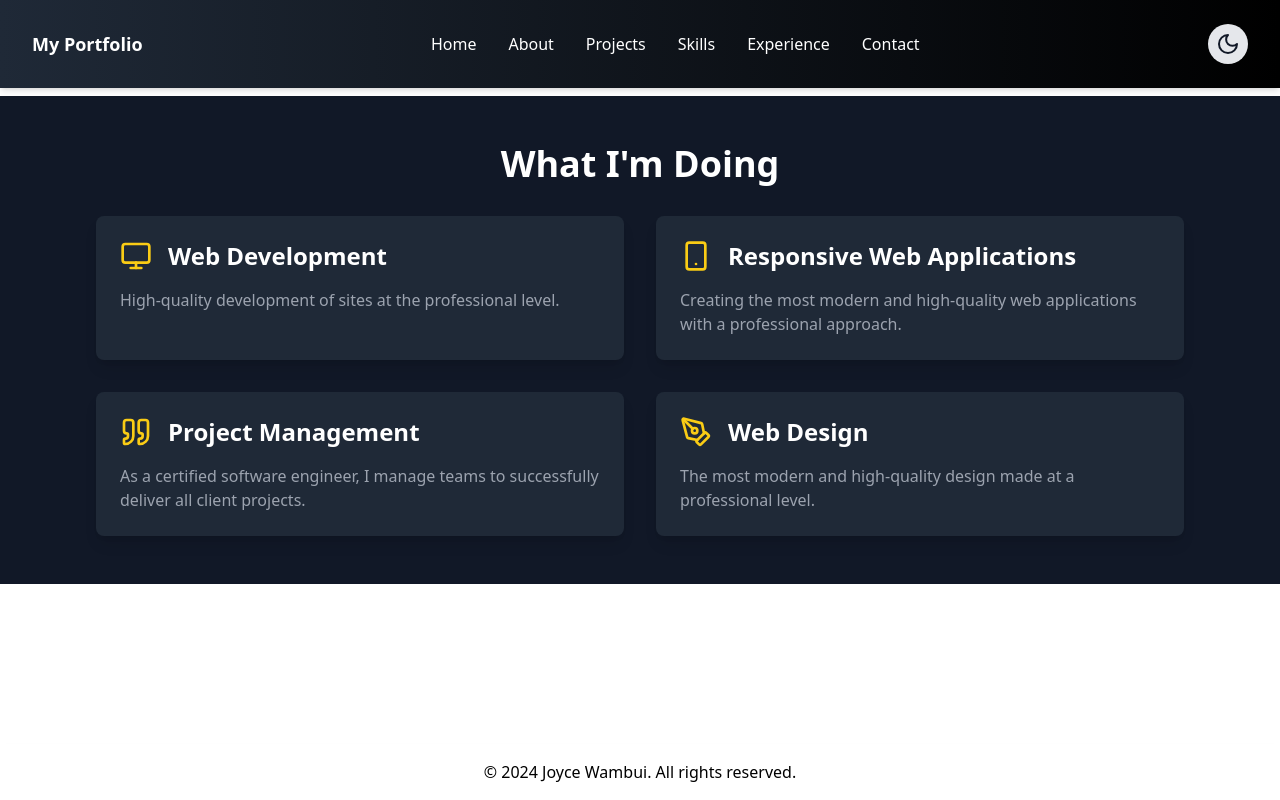
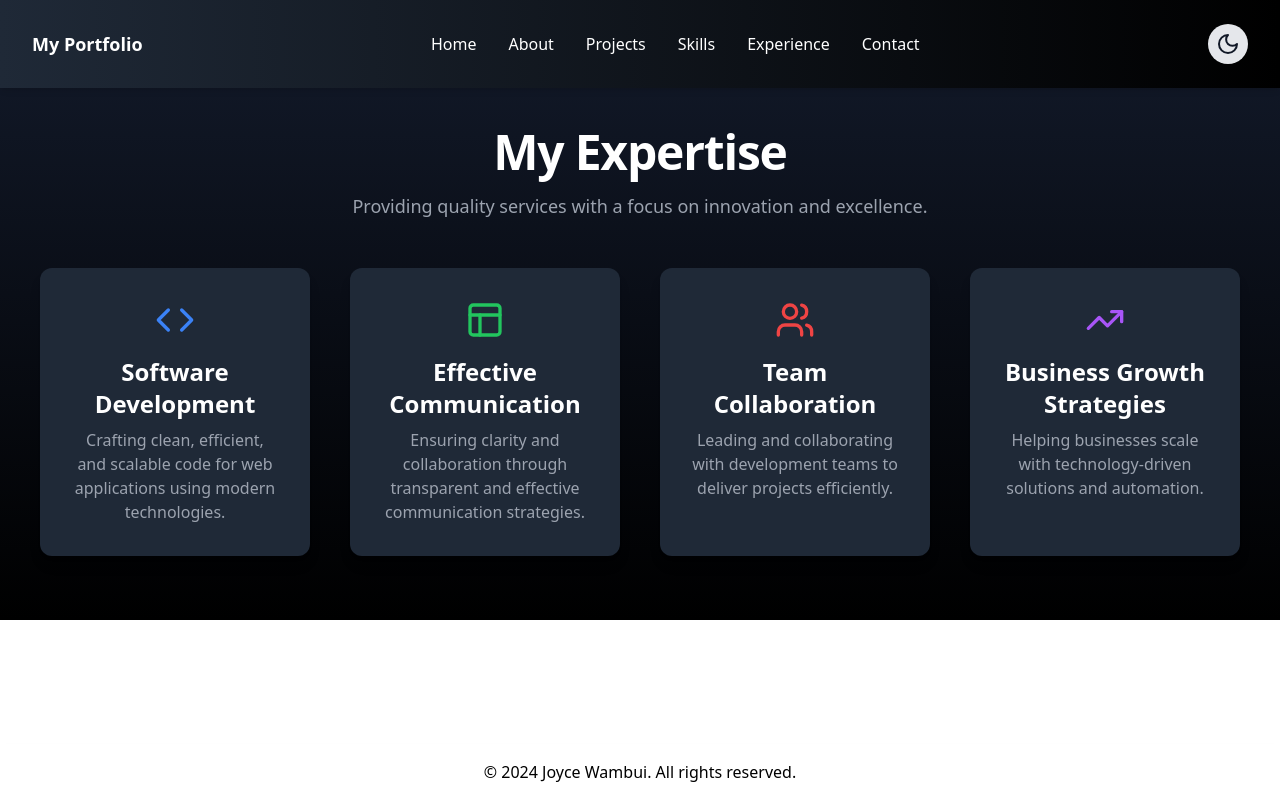
Before and after one commit to joy-devs/my_portfolio, a React (Vite) app: page /experience in a window 1280 px wide. Built offline with nearby package versions, Linux system fonts and the light colour scheme.

Commit message:
made changes on the experience file

```diff
--- a/src/components/experience.tsx
+++ b/src/components/experience.tsx
@@ -1,50 +1,49 @@
 import React from 'react';
-import { Monitor, Smartphone, Quote, PenTool } from 'lucide-react'; // Example for icons, replace with your choice
+import { Code, Layout, Users, TrendingUp } from 'lucide-react';
 
 const services = [
   {
-    icon: <Monitor className="w-8 h-8 text-yellow-400" />, // Example icon
-    title: 'Web Development',
-    description: 'High-quality development of sites at the professional level.',
+    icon: <Code className="w-10 h-10 text-blue-500" />,
+    title: 'Software Development',
+    description: 'Crafting clean, efficient, and scalable code for web applications using modern technologies.',
   },
   {
-    icon: <Smartphone className="w-8 h-8 text-yellow-400" />, // Example icon
-    title: 'Responsive Web Applications',
-    description: 'Creating the most modern and high-quality web applications with a professional approach.',
+    icon: <Layout className="w-10 h-10 text-green-500" />,
+    title: 'Effective Communication',
+    description: 'Ensuring clarity and collaboration through transparent and effective communication strategies.',
   },
   {
-    icon: <Quote className="w-8 h-8 text-yellow-400" />, // Example icon
-    title: 'Project Management',
-    description: 'As a certified software engineer, I manage teams to successfully deliver all client projects.',
+    icon: <Users className="w-10 h-10 text-red-500" />,
+    title: 'Team Collaboration',
+    description: 'Leading and collaborating with development teams to deliver projects efficiently.',
   },
   {
-    icon: <PenTool className="w-8 h-8 text-yellow-400" />, // Example icon
-    title: 'Web Design',
-    description: 'The most modern and high-quality design made at a professional level.',
+    icon: <TrendingUp className="w-10 h-10 text-purple-500" />,
+    title: 'Business Growth Strategies',
+    description: 'Helping businesses scale with technology-driven solutions and automation.',
   },
 ];
 
 const WhatImDoing: React.FC = () => {
   return (
-    <div className="bg-gray-900 text-white py-12 mt-24">
-      <div className="text-center mb-8">
-        <h2 className="text-4xl font-bold">What I'm Doing</h2>
+    <section className="bg-gradient-to-b from-gray-900 to-black text-white py-16 mt-16">
+      <div className="text-center mb-12">
+        <h2 className="text-5xl font-extrabold tracking-tight">My Expertise</h2>
+        <p className="mt-4 text-lg text-gray-400">Providing quality services with a focus on innovation and excellence.</p>
       </div>
-      <div className="grid grid-cols-1 md:grid-cols-2 gap-8 px-8 max-w-6xl mx-auto">
+      <div className="grid grid-cols-1 sm:grid-cols-2 lg:grid-cols-4 gap-10 px-10 max-w-7xl mx-auto">
         {services.map((service, index) => (
           <div
             key={index}
-            className="bg-gray-800 p-6 rounded-lg shadow-lg transform transition-all duration-500 hover:scale-105 hover:shadow-2xl hover:bg-gray-700"
+            className="flex flex-col items-center text-center p-8 rounded-xl bg-gray-800 shadow-lg transform transition-transform duration-500 hover:scale-110 hover:shadow-xl"
           >
-            <div className="flex items-center mb-4">
-              {service.icon}
-              <h3 className="ml-4 text-2xl font-semibold">{service.title}</h3>
-            </div>
-            <p className="text-gray-400">{service.description}</p>
+            {service.icon}
+            <h3 className="text-2xl font-bold mt-4">{service.title}</h3>
+            <p className="text-gray-400 mt-2">{service.description}</p>
           </div>
         ))}
       </div>
-    </div>
+    </section>
   );
 };
 
```
